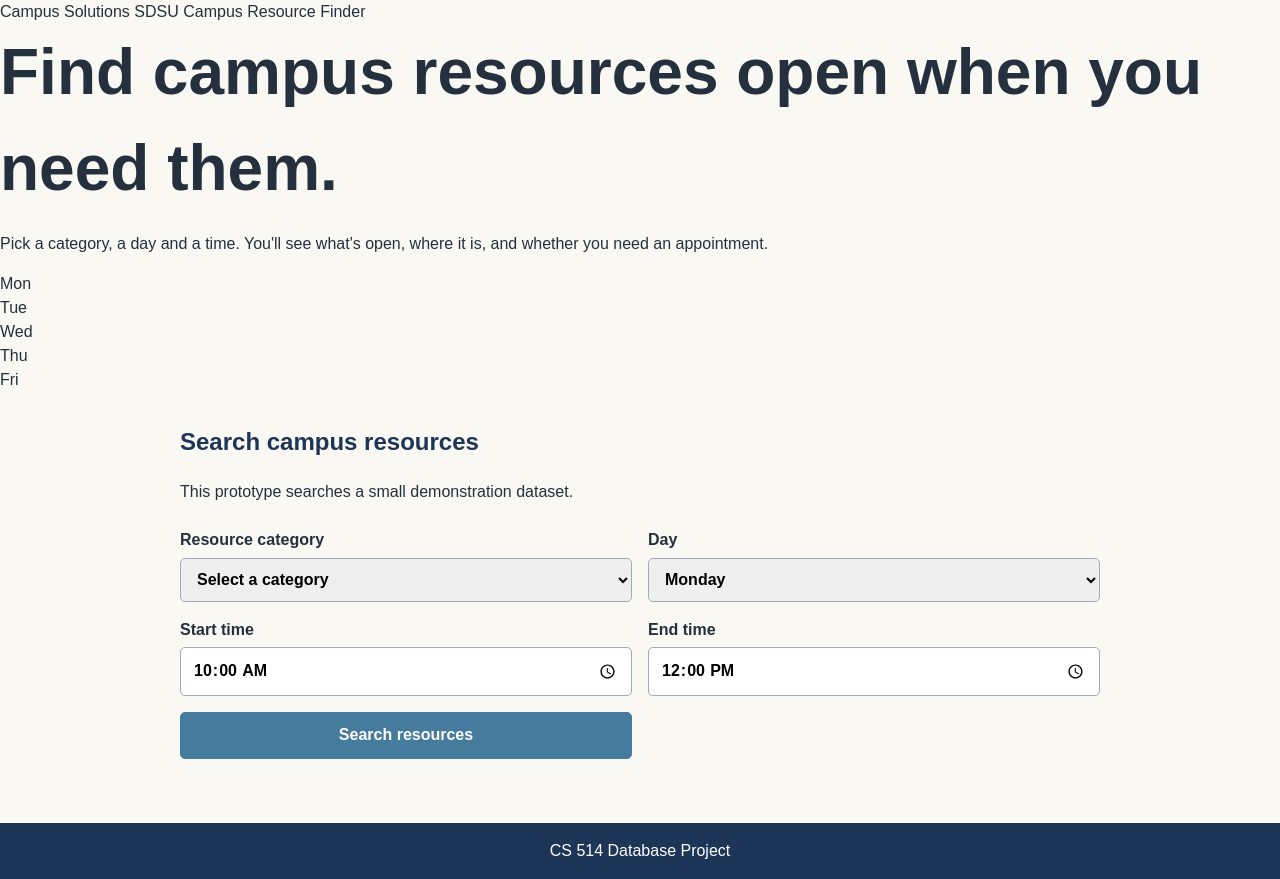
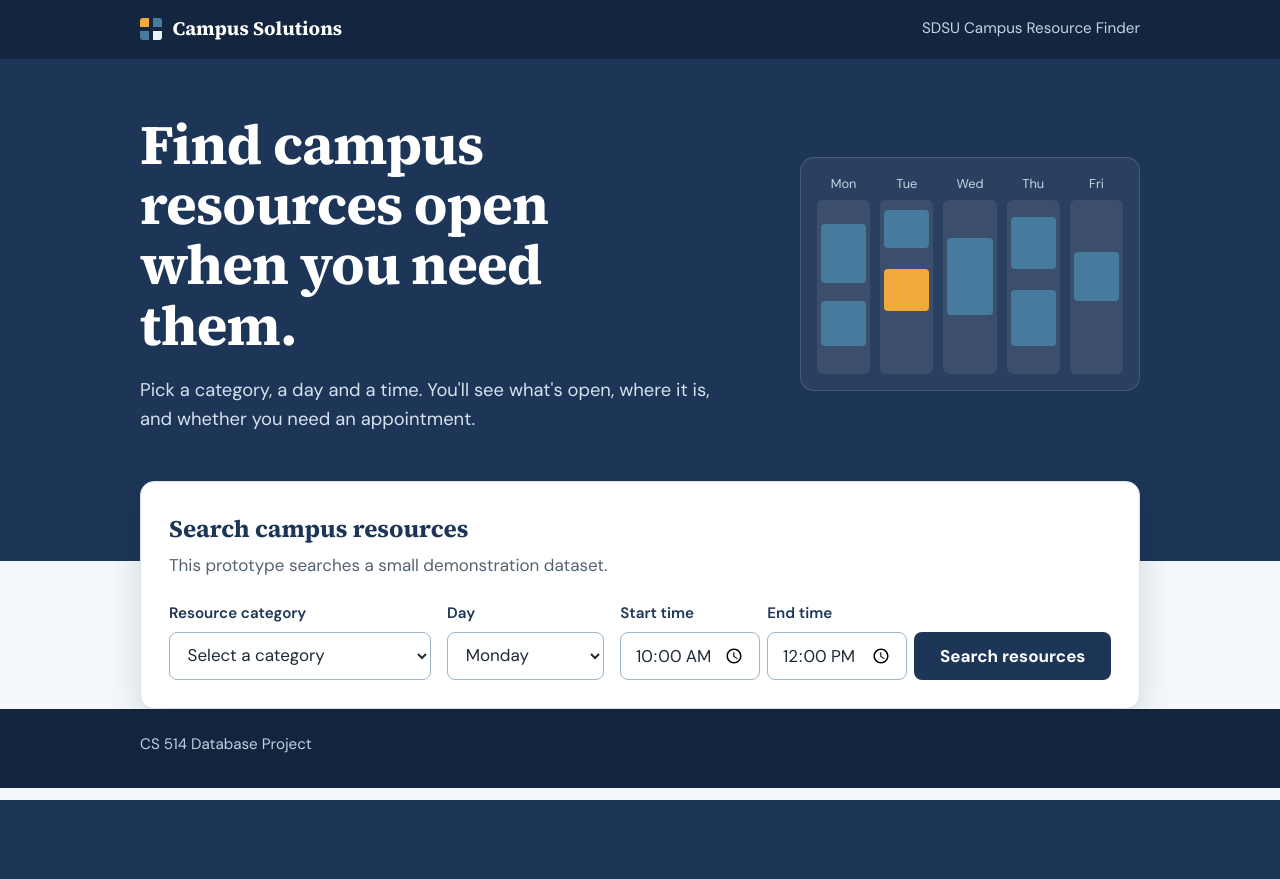
Before and after one commit to harsita-saini/Campus-Solutions-Project, a Flask app: page / in a window 1280 px wide. After the commit the page ends 800 px from the top, so only its background shows below. Run offline with Flask 3, Linux system fonts and the light colour scheme; data that the repository does not hold is empty; some libraries are stand-ins or nearby versions.

Commit message:
Refactor CSS variables and layout styles
Updated CSS variables and styles for improved design consistency and responsiveness.

```diff
--- a/website/static/css/style.css
+++ b/website/static/css/style.css
@@ -1,11 +1,22 @@
 :root {
-    --navy: #1d3557;
-    --blue: #457b9d;
-    --light-blue: #e9f2f7;
-    --cream: #faf8f3;
-    --border: #cbd5df;
-    --text: #24303d;
-    --error: #9d2525;
+    --navy: #1D3557;
+    --navy-deep: #14263F;
+    --blue: #457B9D;
+    --blue-text: #2F6A8C;
+    --sky: #E9F2F7;
+    --sky-deep: #CFE0EC;
+    --amber: #F2A93B;
+    --amber-soft: #FFF1D6;
+    --amber-text: #7A4B00;
+    --ink: #1F2A37;
+    --muted: #556272;
+    --page: #F4F8FB;
+    --paper: #FFFFFF;
+    --rule: #D8E3EC;
+    --field: #9FB4C6;
+
+    --display: "Source Serif 4", Georgia, "Times New Roman", serif;
+    --body: "DM Sans", "Avenir Next", "Segoe UI", system-ui, sans-serif;
 }
 
 * {
@@ -14,167 +25,451 @@
 
 body {
     margin: 0;
-    color: var(--text);
-    background: var(--cream);
-    font-family: Arial, Helvetica, sans-serif;
-    line-height: 1.5;
+    color: var(--ink);
+    background: var(--page);
+    font-family: var(--body);
+    font-size: 1.0625rem;
+    line-height: 1.55;
 }
 
-.site-header {
-    padding: 3rem 1.25rem;
-    color: white;
+.wrap {
+    width: min(1040px, 100%);
+    margin: 0 auto;
+    padding: 0 1.25rem;
+}
+
+/* Top bar */
+
+.topbar {
+    color: var(--paper);
+    background: var(--navy-deep);
+}
+
+.topbar-row {
+    display: flex;
+    flex-wrap: wrap;
+    align-items: center;
+    justify-content: space-between;
+    gap: 0.25rem 1rem;
+    padding-top: 0.9rem;
+    padding-bottom: 0.9rem;
+}
+
+.brand {
+    display: inline-flex;
+    align-items: center;
+    gap: 0.65rem;
+    font-family: var(--display);
+    font-size: 1.2rem;
+    font-weight: 700;
+}
+
+.brand-mark {
+    width: 22px;
+    height: 22px;
+    background:
+        linear-gradient(var(--amber), var(--amber)) 0 0 / 9px 9px no-repeat,
+        linear-gradient(var(--blue), var(--blue)) 13px 0 / 9px 9px no-repeat,
+        linear-gradient(var(--blue), var(--blue)) 0 13px / 9px 9px no-repeat,
+        linear-gradient(var(--sky), var(--sky)) 13px 13px / 9px 9px no-repeat;
+    border-radius: 3px;
+}
+
+.topbar-note {
+    color: #C5D4E3;
+    font-size: 0.95rem;
+}
+
+/* Hero */
+
+.hero {
+    padding: 3.5rem 0 8rem;
+    color: var(--paper);
     background: var(--navy);
 }
 
-.header-content,
-main {
-    width: min(960px, 100%);
-    margin: 0 auto;
+.hero-grid {
+    display: grid;
+    grid-template-columns: minmax(0, 1.2fr) minmax(0, 0.8fr);
+    gap: 3rem;
+    align-items: center;
 }
 
-.project-status {
-    display: inline-block;
-    margin: 0 0 0.75rem;
-    padding: 0.35rem 0.65rem;
+h1 {
+    max-width: 17ch;
+    margin: 0;
+    font-family: var(--display);
+    font-size: clamp(2.2rem, 5vw, 3.5rem);
+    font-weight: 700;
+    line-height: 1.08;
+    letter-spacing: -0.015em;
+}
+
+.hero-sub {
+    max-width: 46ch;
+    margin: 1.25rem 0 0;
+    color: #D6E2EE;
+    font-size: 1.15rem;
+}
+
+/* Decorative week grid */
+
+.hero-art {
+    justify-self: end;
+    width: min(100%, 340px);
+}
+
+.week {
+    display: grid;
+    grid-template-columns: repeat(5, 1fr);
+    gap: 10px;
+    padding: 1rem;
+    background: rgba(255, 255, 255, 0.06);
+    border: 1px solid rgba(255, 255, 255, 0.14);
+    border-radius: 14px;
+}
+
+.day {
+    position: relative;
+    height: 200px;
+    padding-top: 1.6rem;
+}
+
+.day::before {
+    content: "";
+    position: absolute;
+    inset: 1.6rem 0 0;
+    background: rgba(255, 255, 255, 0.08);
+    border-radius: 6px;
+}
+
+.day-name {
+    position: absolute;
+    top: 0;
+    left: 0;
+    right: 0;
+    color: #C5D4E3;
+    font-size: 0.8rem;
+    text-align: center;
+}
+
+.slot {
+    position: absolute;
+    left: 4px;
+    right: 4px;
+    top: calc(1.6rem + (100% - 1.6rem) * var(--t) / 100);
+    height: calc((100% - 1.6rem) * var(--h) / 100);
+    background: var(--blue);
+    border-radius: 4px;
+}
+
+.slot.is-you {
+    background: var(--amber);
+}
+
+/* Search card */
+
+.search-wrap {
+    position: relative;
+    margin-top: -5rem;
+}
+
+.search-card {
+    padding: 1.75rem;
+    background: var(--paper);
+    border: 1px solid var(--rule);
+    border-radius: 14px;
+    box-shadow: 0 14px 34px rgba(20, 38, 63, 0.14);
+}
+
+.search-card h2 {
+    margin: 0;
     color: var(--navy);
-    background: white;
-    border-radius: 4px;
-    font-size: 0.85rem;
+    font-family: var(--display);
+    font-size: 1.5rem;
     font-weight: 700;
 }
 
-h1 {
-    margin: 0;
-    font-size: clamp(2.2rem, 7vw, 4rem);
-}
-
-.subtitle {
-    max-width: 620px;
-    margin: 0.75rem 0 0;
-    font-size: 1.15rem;
-}
-
-main {
-    padding: 2rem 1.25rem 4rem;
-}
-
-.search-section,
-.results-section {
-    padding: 1.5rem;
-    background: white;
-    border: 1px solid var(--border);
-    border-radius: 8px;
-}
-
-.results-section {
-    margin-top: 1.5rem;
-}
-
-h2 {
-    margin-top: 0;
-    color: var(--navy);
-}
-
-.section-note {
-    margin-top: -0.5rem;
-    color: #52606d;
+.card-note {
+    margin: 0.25rem 0 0;
+    color: var(--muted);
 }
 
 .search-form {
     display: grid;
-    grid-template-columns: repeat(2, minmax(0, 1fr));
+    grid-template-columns: 2fr 1.2fr 1fr 1fr auto;
     gap: 1rem;
+    align-items: end;
     margin-top: 1.5rem;
 }
 
-label {
+.field {
     display: grid;
-    gap: 0.35rem;
+    gap: 0.4rem;
+    min-width: 0;
+}
+
+.field > span {
+    color: var(--navy);
+    font-size: 0.95rem;
+    font-weight: 600;
+}
+
+select,
+input {
+    width: 100%;
+    height: 48px;
+    padding: 0.6rem 0.85rem;
+    color: var(--ink);
+    background: var(--paper);
+    border: 1px solid var(--field);
+    border-radius: 8px;
+    font: inherit;
+}
+
+select:hover,
+input:hover {
+    border-color: var(--blue);
+}
+
+select:focus-visible,
+input:focus-visible,
+button:focus-visible {
+    outline: 3px solid var(--blue);
+    outline-offset: 2px;
+}
+
+button {
+    min-height: 48px;
+    padding: 0.6rem 1.6rem;
+    color: var(--paper);
+    background: var(--navy);
+    border: 0;
+    border-radius: 8px;
+    font: inherit;
+    font-weight: 700;
+    cursor: pointer;
+}
+
+button:hover {
+    background: var(--blue-text);
+}
+
+@media (prefers-reduced-motion: no-preference) {
+    button,
+    select,
+    input {
+        transition: background-color 0.15s ease, border-color 0.15s ease;
+    }
+}
+
+/* Messages */
+
+.message {
+    max-width: 62ch;
+    margin: 1.5rem 0 0;
+    padding: 1rem 1.25rem;
+    background: var(--sky);
+    border-left: 4px solid var(--blue);
+    border-radius: 6px;
+}
+
+.error-message {
+    color: #7A1F1F;
+    background: #FBEAEA;
+    border-left-color: #B83232;
+}
+
+/* Results */
+
+.results {
+    padding-top: 3rem;
+    padding-bottom: 4.5rem;
+}
+
+.results > .message {
+    margin-top: 0;
+}
+
+.results-head h2 {
+    margin: 0;
+    color: var(--navy);
+    font-family: var(--display);
+    font-size: clamp(1.6rem, 4vw, 2.1rem);
     font-weight: 700;
 }
 
-input,
-select,
-button {
-    min-height: 44px;
-    padding: 0.65rem 0.75rem;
-    border: 1px solid #9eabb7;
-    border-radius: 5px;
-    font: inherit;
-}
-
-button {
-    align-self: end;
-    color: white;
-    background: var(--blue);
-    border-color: var(--blue);
-    cursor: pointer;
-    font-weight: 700;
-}
-
-button:hover {
-    background: var(--navy);
+.results-note {
+    margin: 0.35rem 0 0;
+    color: var(--muted);
 }
 
 .results-list {
     display: grid;
-    gap: 1rem;
+    grid-template-columns: repeat(auto-fill, minmax(min(100%, 440px), 1fr));
+    gap: 1.25rem;
+    margin: 1.75rem 0 0;
+    padding: 0;
+    list-style: none;
 }
 
-.resource-result {
-    padding: 1.25rem;
-    background: var(--light-blue);
-    border-left: 5px solid var(--blue);
+.resource {
+    padding: 1.5rem;
+    background: var(--paper);
+    border: 1px solid var(--rule);
+    border-radius: 14px;
 }
 
-.resource-result h3 {
-    margin: 0 0 0.35rem;
-    color: var(--navy);
+.resource-top {
+    display: flex;
+    flex-wrap: wrap;
+    align-items: flex-start;
+    justify-content: space-between;
+    gap: 0.5rem 1rem;
 }
 
-.resource-result p {
-    margin-top: 0;
+.resource h3 {
+    margin: 0;
+    color: var(--navy);
+    font-family: var(--display);
+    font-size: 1.4rem;
+    font-weight: 700;
+    line-height: 1.2;
 }
 
-dl {
-    display: grid;
-    grid-template-columns: repeat(2, minmax(0, 1fr));
-    gap: 0.75rem 1.5rem;
-    margin-bottom: 0;
+.chip {
+    padding: 0.2rem 0.7rem;
+    color: var(--navy);
+    background: var(--sky);
+    border-radius: 999px;
+    font-size: 0.875rem;
+    font-weight: 600;
+    white-space: nowrap;
 }
 
-dt {
-    font-size: 0.8rem;
-    font-weight: 700;
-    text-transform: uppercase;
+.resource-about {
+    margin: 0.6rem 0 0;
+    color: var(--muted);
 }
 
-dd {
-    margin: 0.15rem 0 0;
+.facts {
+    display: flex;
+    flex-wrap: wrap;
+    gap: 0.75rem 2.25rem;
+    margin: 1.1rem 0 0;
 }
 
-.message {
-    padding: 1rem;
-    background: white;
-    border: 1px solid var(--border);
+.facts dt {
+    color: var(--muted);
+    font-size: 0.875rem;
+}
+
+.facts dd {
+    margin: 0.1rem 0 0;
+    font-weight: 600;
+}
+
+.tag {
+    display: inline-block;
+    padding: 0.1rem 0.6rem;
+    background: var(--sky);
+    border-radius: 6px;
+    font-size: 0.95rem;
+}
+
+.tag-required {
+    color: var(--amber-text);
+    background: var(--amber-soft);
+}
+
+/* Opening hours bar */
+
+.hours {
+    margin-top: 1.4rem;
+    padding-top: 1.1rem;
+    border-top: 1px solid var(--rule);
+}
+
+.hours-caption {
+    margin: 0 0 0.7rem;
+    font-weight: 600;
+    font-variant-numeric: tabular-nums;
+}
+
+.bar {
+    position: relative;
+    height: 12px;
+    background: var(--sky);
+    border-radius: 6px;
+}
+
+.bar-open {
+    position: absolute;
+    top: 0;
+    bottom: 0;
+    background: var(--blue);
+    border-radius: 6px;
+}
+
+.bar-window {
+    position: absolute;
+    top: -5px;
+    bottom: -5px;
+    background: rgba(242, 169, 59, 0.22);
+    border: 2px solid var(--amber);
     border-radius: 5px;
 }
 
-.error-message {
-    color: var(--error);
-    border-color: #d9aaaa;
+.scale {
+    display: flex;
+    justify-content: space-between;
+    margin-top: 0.55rem;
+    color: var(--muted);
+    font-size: 0.8rem;
 }
 
-footer {
-    padding: 1rem;
-    color: white;
-    background: var(--navy);
-    text-align: center;
+/* Footer */
+
+.site-footer {
+    padding: 1.5rem 0 2rem;
+    color: #C5D4E3;
+    background: var(--navy-deep);
+    font-size: 0.95rem;
 }
 
-@media (max-width: 640px) {
-    .search-form,
-    dl {
+/* Responsive */
+
+@media (max-width: 980px) {
+    .search-form {
+        grid-template-columns: repeat(2, minmax(0, 1fr));
+    }
+
+    .field-category,
+    .search-form button {
+        grid-column: 1 / -1;
+    }
+}
+
+@media (max-width: 820px) {
+    .hero {
+        padding: 2.5rem 0 7rem;
+    }
+
+    .hero-grid {
+        grid-template-columns: 1fr;
+    }
+
+    .hero-art {
+        display: none;
+    }
+}
+
+@media (max-width: 520px) {
+    .search-card {
+        padding: 1.25rem;
+    }
+
+    .search-form {
         grid-template-columns: 1fr;
     }
 }
```
